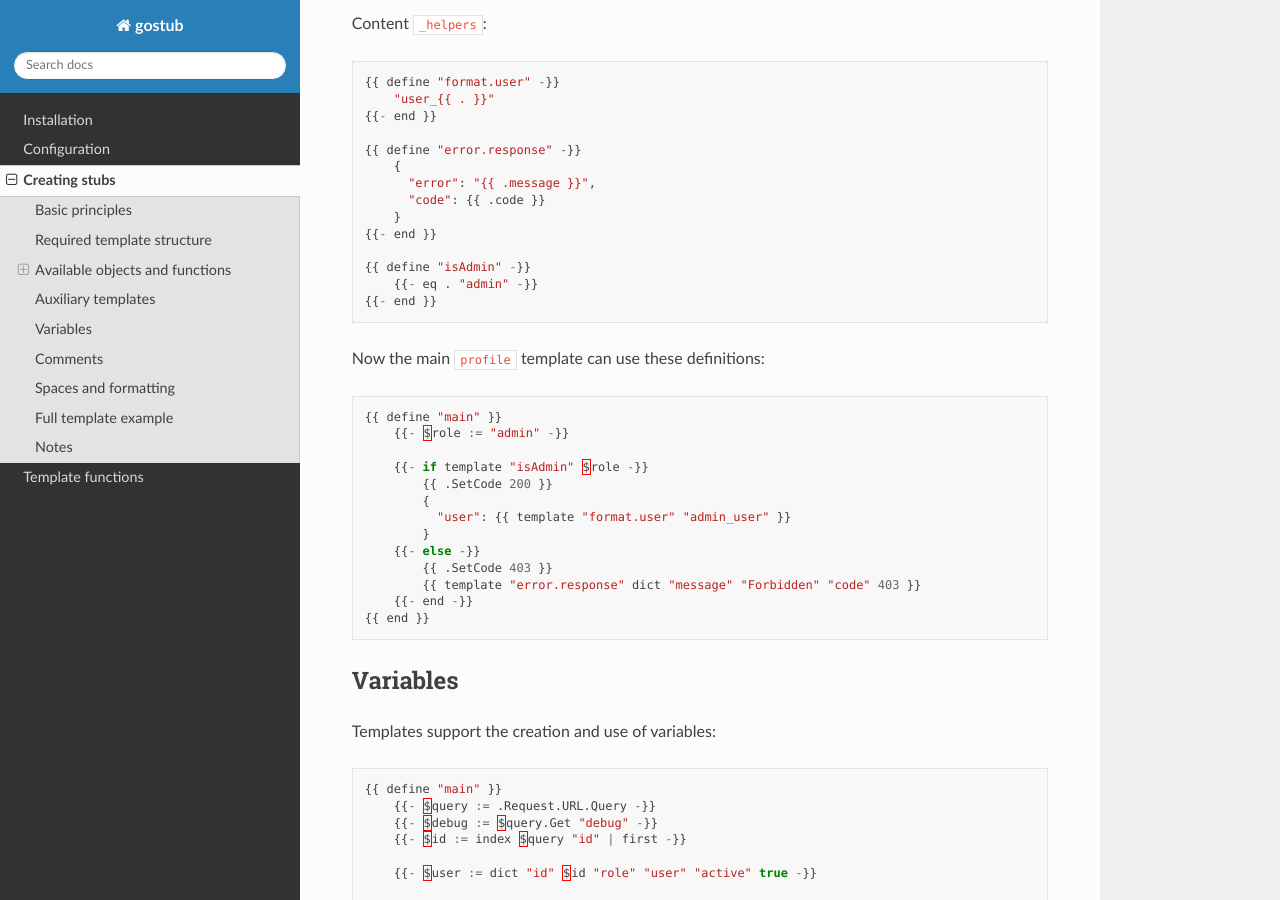
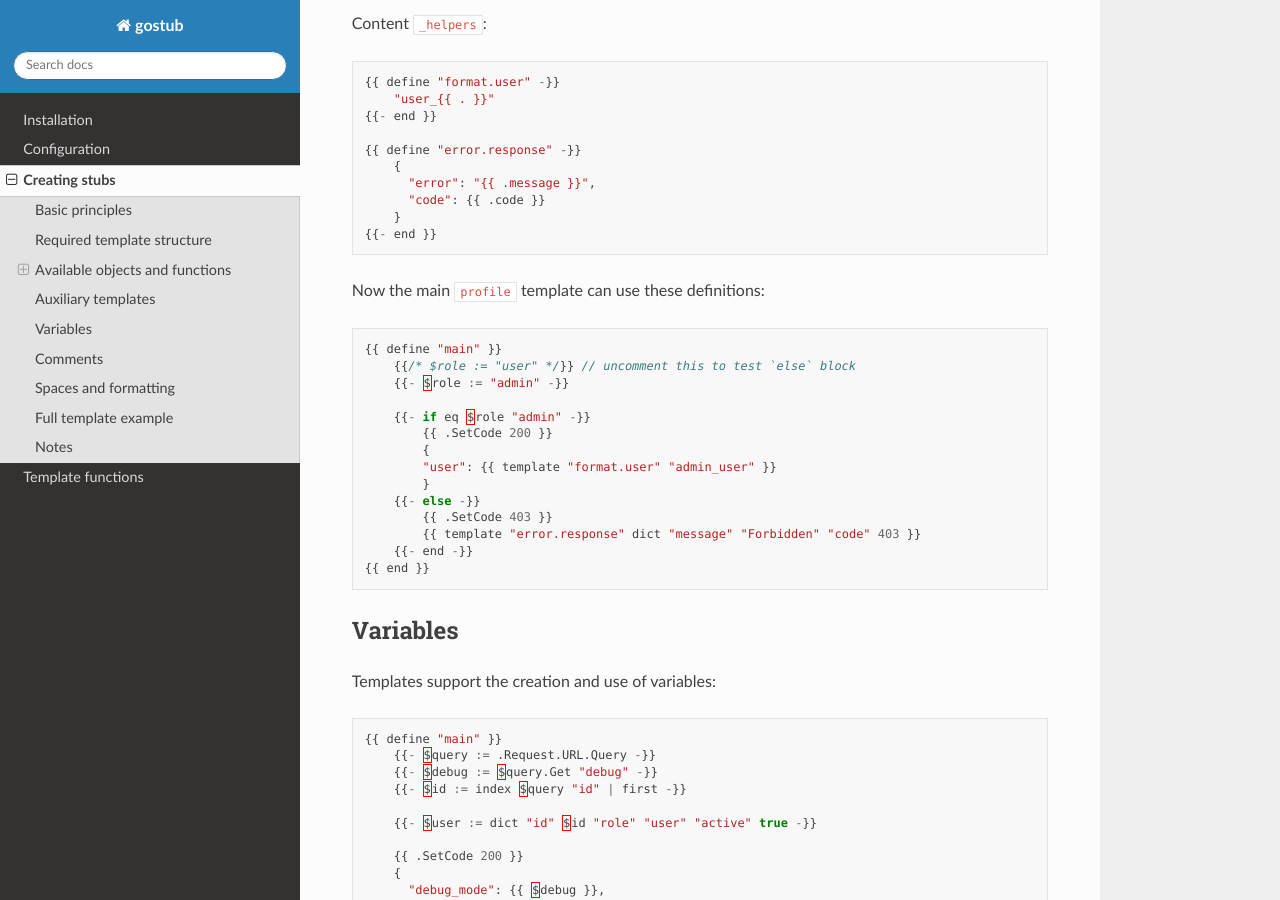
Before and after one commit to Rom4eg/gostub, a Sphinx documentation site: the page built from docs/creating-stubs.rst, in a window 1280 px wide and 900 px high, scrolled down 2721 px. Built offline with Sphinx 7.4.7 and the Read the Docs theme 3.1.0, drawn with Linux system fonts in a browser that asks for light colours.

Commit message:
docs - fix auxilary template example

```diff
--- a/docs/creating-stubs.rst
+++ b/docs/creating-stubs.rst
@@ -157,27 +157,24 @@ Content ``_helpers``:
        }
    {{- end }}
 
-   {{ define "isAdmin" -}}
-       {{- eq . "admin" -}}
-   {{- end }}
-
 Now the main ``profile`` template can use these definitions:
 
 .. code-block:: go
 
-   {{ define "main" }}
-       {{- $role := "admin" -}}
+    {{ define "main" }}
+        {{/* $role := "user" */}} // uncomment this to test `else` block
+        {{- $role := "admin" -}}
 
-       {{- if template "isAdmin" $role -}}
-           {{ .SetCode 200 }}
-           {
-             "user": {{ template "format.user" "admin_user" }}
-           }
-       {{- else -}}
-           {{ .SetCode 403 }}
-           {{ template "error.response" dict "message" "Forbidden" "code" 403 }}
-       {{- end -}}
-   {{ end }}
+        {{- if eq $role "admin" -}}
+            {{ .SetCode 200 }}
+            {
+            "user": {{ template "format.user" "admin_user" }}
+            }
+        {{- else -}}
+            {{ .SetCode 403 }}
+            {{ template "error.response" dict "message" "Forbidden" "code" 403 }}
+        {{- end -}}
+    {{ end }}
 
 Variables
 *********
```
